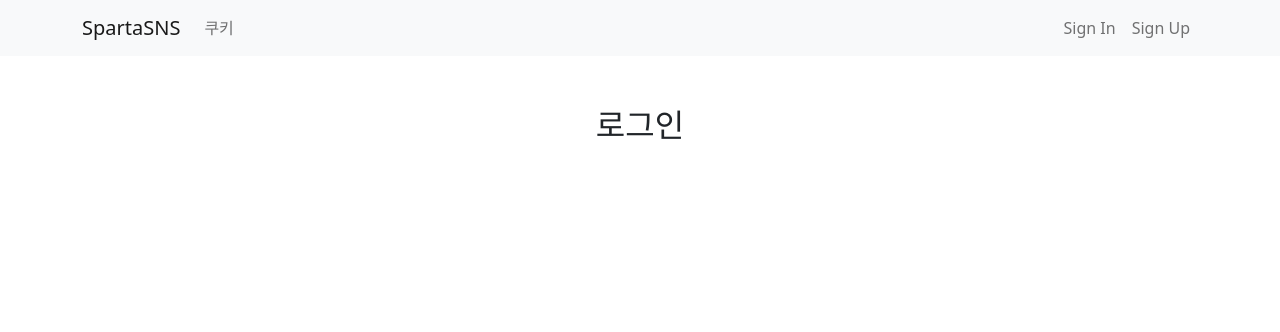
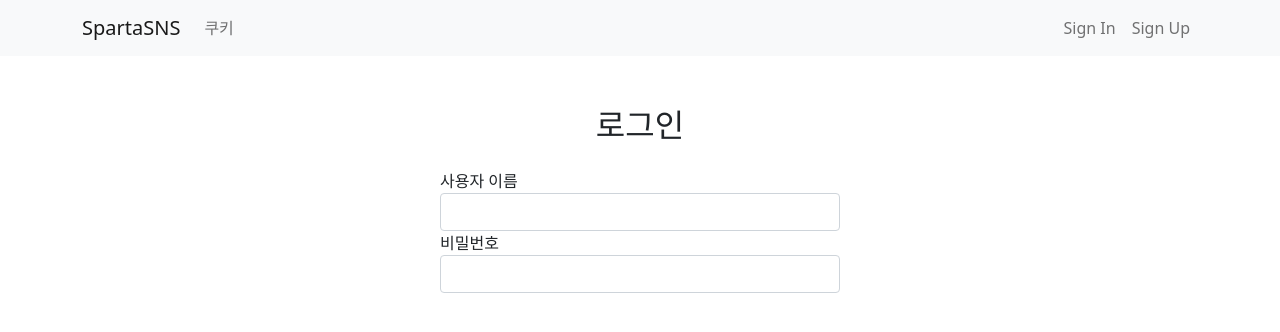
Before and after one commit to kmy9810/CookieNews, a Django app: template templates/user/sginin.html in a window 1280 px wide. Shown: the top 332 px of the page. Run offline with Django 4.2, Linux system fonts and the light colour scheme; the template is opened without the code that fills it, so the values that code supplies are empty.

Commit message:
first commit

```diff
--- a/templates/user/sginin.html
+++ b/templates/user/sginin.html
@@ -1,15 +1,23 @@
 {% extends 'base.html' %}
 
 {% block title %}
-    로그인
+  로그인
 {% endblock %}
 {% block content %}
-    <div class="container">
-        <div class="wrap">
-            <h2 class="title-center"> 로그인</h2>
-            <form class="form-area" action="/sign-in/" method="post">
-{#                지수님 작성해주세요~#}
-            </form>
+  <div class="container">
+    <div class="wrap">
+      <h2 class="title-center">
+        로그인</h2>
+      <form class="form-area" action="/sign-in/" method="post">
+        <div>
+          <label>사용자 이름</label>
+          <input type="text" class="form-control" id="username" name="username">
         </div>
+        <div>
+          <label>비밀번호</label>
+          <input type="password" class="form-control" id="password" name="password">
+        </div>
+      </form>
     </div>
+  </div>
 {% endblock %}
```
Also changed, not shown: templates/user/signup.html (+11 -2 lines), 2 other files.
